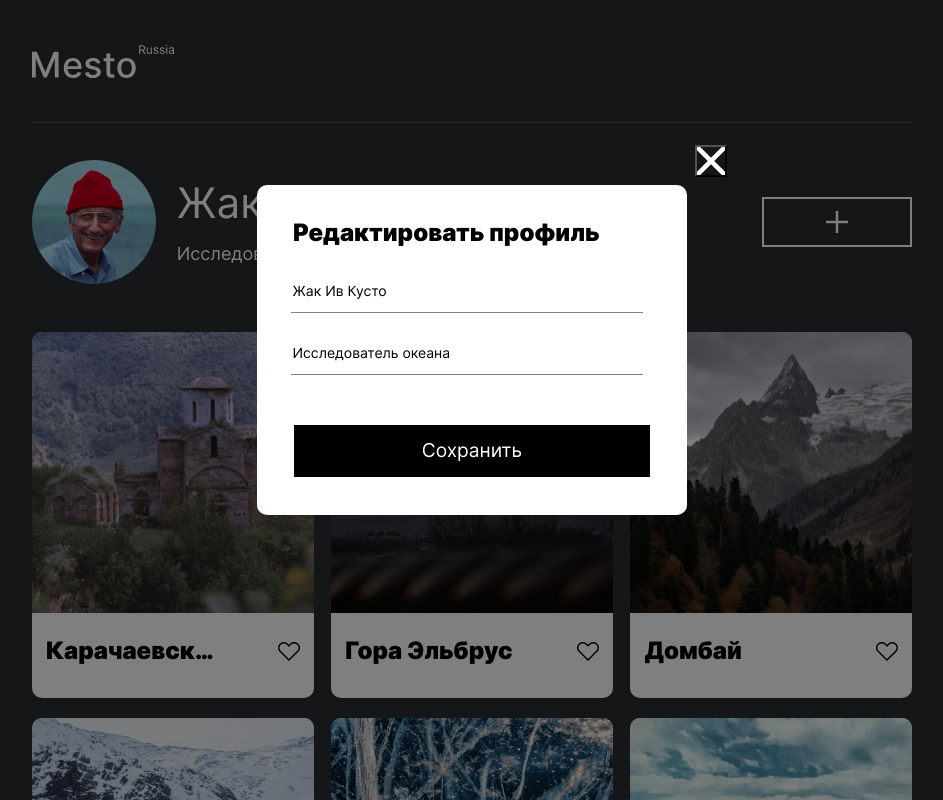
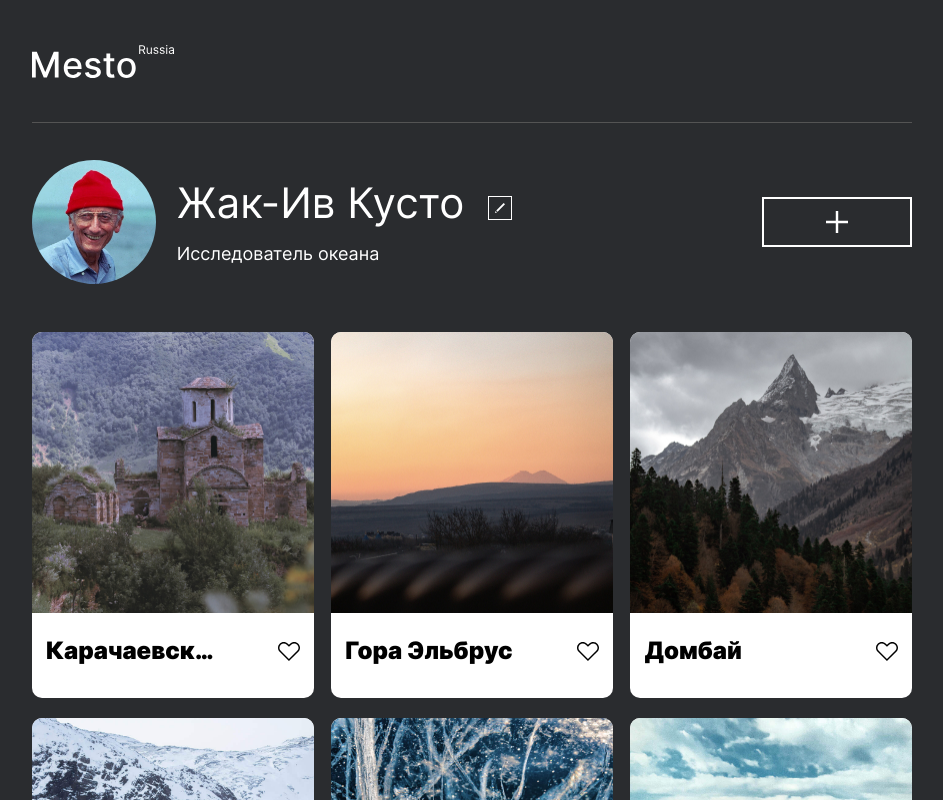
Before and after one commit to disath1554/mesto-project, a plain HTML site: page index.html in a window 1280 px wide. Shown: the top 800 px of the page, without its empty margins (168-1111 px from the left). Drawn offline with Linux system fonts and the light colour scheme; files whose address does not match are found by name.

Commit message:
pr4v7 closed

```diff
--- a/index.html
+++ b/index.html
@@ -13,7 +13,7 @@
     <img class="header__logo" src="./images/logo-mesto.svg" alt="логотип">
 </header>
 <main class="content">
-    <div class="form form__popup form__popup_opened">
+    <div class="form form__popup form__popup_closed">
         <div class="form__toggle">
             <button type="button" class="form__button-close"></button>
             <div class="form__container">
```
